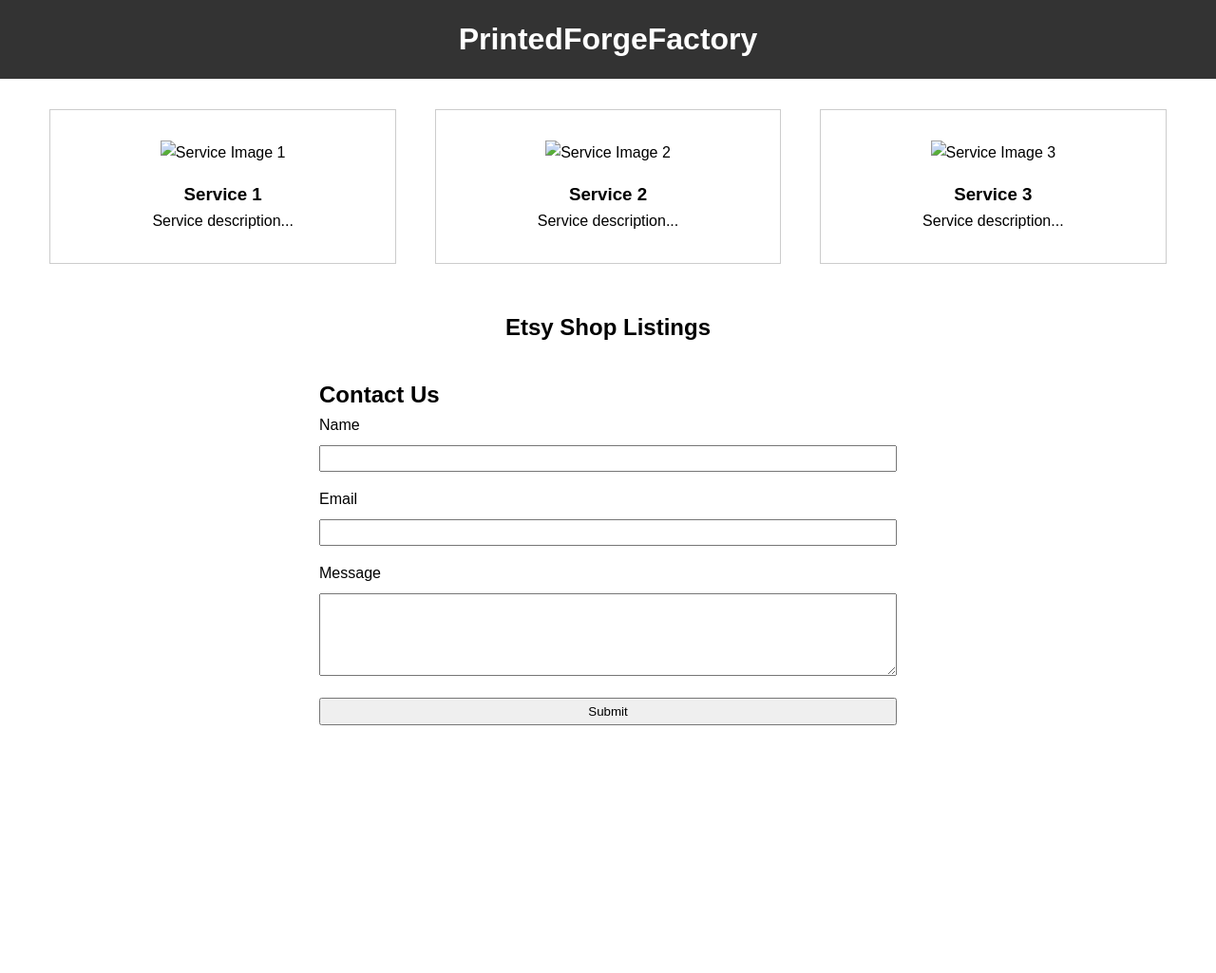
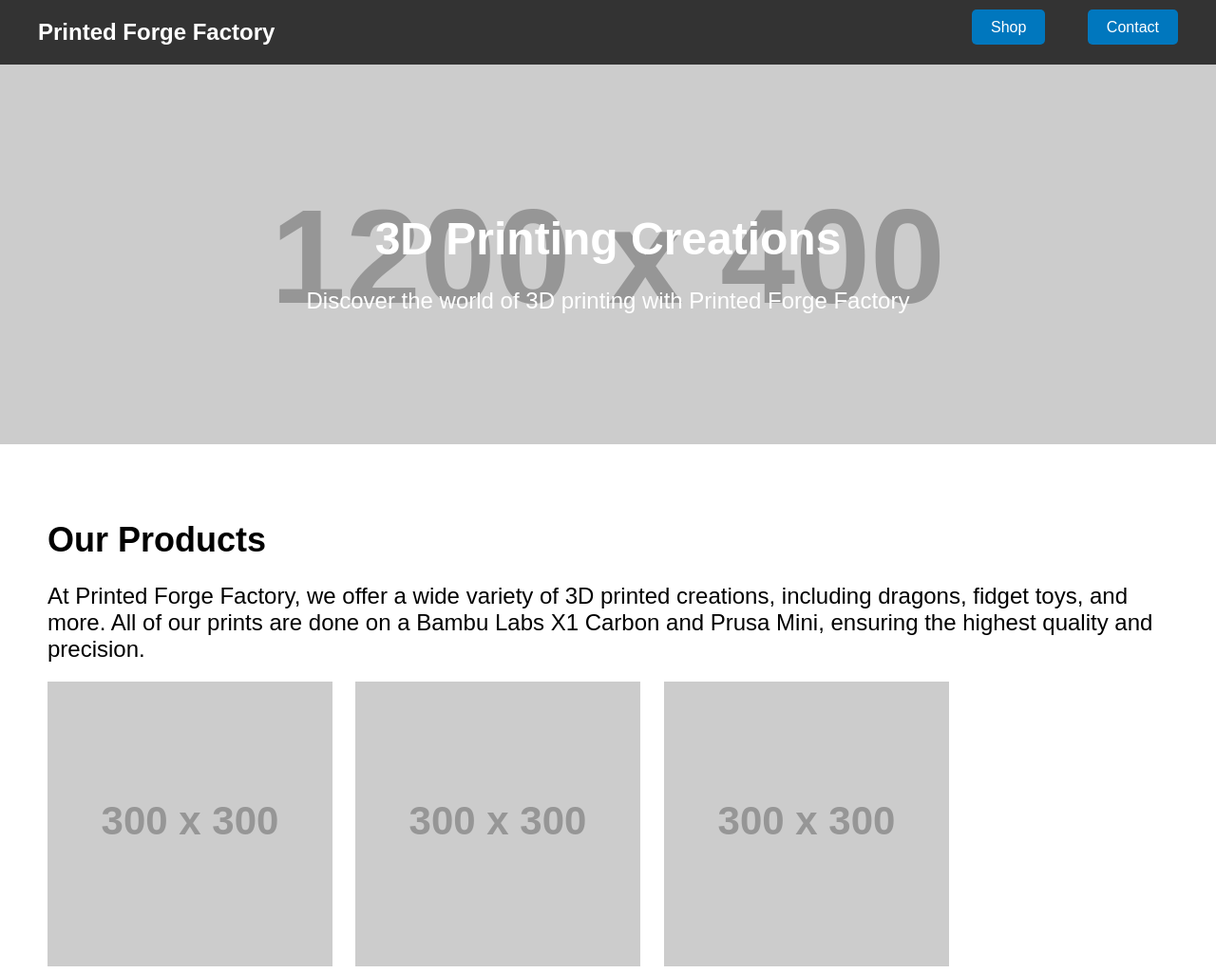
Before and after one commit to Hex-Loothereum/PrintedForgeFactory, a plain HTML site: page index.html in a window 1280 px wide. Shown: the top 1025 px of the page at 95% size. Before the commit the page ends 844 px from the top, so only its background shows below. Drawn offline with Linux system fonts and the light colour scheme; placeholder pictures from the web are drawn by us.

Commit message:
Update index.html

```diff
--- a/index.html
+++ b/index.html
@@ -3,121 +3,173 @@
 <head>
   <meta charset="UTF-8">
   <meta name="viewport" content="width=device-width, initial-scale=1.0">
-    <title>PrintedForgeFactory</title>
+  <title>Printed Forge Factory</title>
   <style>
-        * {
-            margin: 0;
-            padding: 0;
-            box-sizing: border-box;
-        }
     body {
       font-family: Arial, sans-serif;
-            line-height: 1.6;
+      margin: 0;
     }
-        #header {
-            background: #333;
-            color: white;
-            padding: 1rem;
+
+    header {
+      background-color: #333;
+      color: #fff;
+      display: flex;
+      justify-content: space-between;
+      padding: 20px;
     }
-        #header h1 {
+
+    header a {
+      color: #fff;
+      text-decoration: none;
+      margin-left: 20px;
+    }
+
+    #logo {
+      font-size: 24px;
+      font-weight: bold;
+    }
+
+    #shop-button {
+      background-color: #0077be;
+      color: #fff;
+      border: none;
+      padding: 10px 20px;
+      border-radius: 5px;
+      margin-right: 20px;
+      cursor: pointer;
+    }
+
+    #contact-button {
+      background-color: #0077be;
+      color: #fff;
+      border: none;
+      padding: 10px 20px;
+      border-radius: 5px;
+      margin-right: 20px;
+      cursor: pointer;
+    }
+
+    #hero {
+      background-image: url(https://dummyimage.com/1200x400/ccc/fff);
+      background-size: cover;
+      height: 400px;
+      display: flex;
+      align-items: center;
+      justify-content: center;
       text-align: center;
+      color: #fff;
     }
-        #main {
-            padding: 2rem;
+
+    #hero h1 {
+      font-size: 48px;
+      font-weight: bold;
+      margin-bottom: 20px;
     }
-        #services {
+
+    #hero p {
+      font-size: 24px;
+      margin-bottom: 20px;
+    }
+
+    #products {
+      padding: 50px;
+    }
+
+    #products h2 {
+      font-size: 36px;
+      font-weight: bold;
+      margin-bottom: 20px;
+    }
+
+    #products p {
+      font-size: 24px;
+      margin-bottom: 20px;
+    }
+
+    #products img {
+      width: 300px;
+      height: 300px;
+      margin-right: 20px;
+    }
+
+    #contact {
+      background-color: #ccc;
+      padding: 50px;
+    }
+
+    #contact h2 {
+      font-size: 36px;
+      font-weight: bold;
+      margin-bottom: 20px;
+    }
+
+    #contact form {
       display: flex;
-            justify-content: space-around;
-            flex-wrap: wrap;
-            margin-bottom: 2rem;
+      flex-direction: column;
+      max-width: 500px;
+      margin-top: 20px;
     }
-        .service {
-            width: 30%;
-            padding: 2rem;
-            text-align: center;
-            border: 1px solid #ccc;
-            margin-bottom: 1rem;
+
+    #contact input[type="text"],
+    #contact input[type="email"],
+    #contact textarea {
+      margin-bottom: 10px;
+      padding: 10px;
+      border: none;
+      border-radius: 5px;
     }
-        #etsy-shop {
-            display: flex;
-            justify-content: space-around;
-            flex-wrap: wrap;
-            margin-bottom: 2rem;
-        }
-        .etsy-item {
-            width: 30%;
-            padding: 1rem;
-            text-align: center;
-            border: 1px solid #ccc;
-            margin-bottom: 1rem;
-        }
-        img {
-            width: 100%;
-            height: auto;
-            margin-bottom: 1rem;
-        }
-        #contact {
-            width: 50%;
-            margin: 0 auto;
-            margin-bottom: 2rem;
-        }
-        #contact label {
-            display: block;
-            margin-bottom: 0.5rem;
-        }
-        #contact input,
-        #contact textarea {
-            width: 100%;
-            padding: 0.3rem;
-            margin-bottom: 1rem;
+
+    #contact input[type="submit"] {
+      background-color: #0077be;
+      color: #fff;
+      border: none;
+      padding: 10px 20px;
+      border-radius: 5px;
+      margin-top: 10px;
+      cursor: pointer;
     }
   </style>
 </head>
 <body>
-    <header id="header">
-        <h1>PrintedForgeFactory</h1>
+  <header>
+    <a href="#" id="logo">Printed Forge Factory</a>
+    <div>
+      <a
+      <a href="https://www.etsy.com/shop/printedforgefactory" target="_blank" id="shop-button">Shop</a>
+      <a href="#contact" id="contact-button">Contact</a>
+    </div>
   </header>
 
-    <section id="main">
-        <section id="services">
-            <div class="service">
-                <img src="service1.jpg" alt="Service Image 1">
-                <h3>Service 1</h3>
-                <p>Service description...</p>
-            </div>
-            <div class="service">
-                <img src="service2.jpg" alt="Service Image 2">
-                <h3>Service 2</h3>
-                <p>Service description...</p>
-            </div>
-            <div class="service">
-                <img src="service3.jpg" alt="Service Image 3">
-                <h3>Service 3</h3>
-                <p>Service description...</p>
+  <section id="hero">
+    <div>
+      <h1>3D Printing Creations</h1>
+      <p>Discover the world of 3D printing with Printed Forge Factory</p>
     </div>
   </section>
 
-        <section id="etsy-shop">
-            <h2>Etsy Shop Listings</h2>
-            <!-- Embed your Etsy shop listings here -->
+  <section id="products">
+    <div>
+      <h2>Our Products</h2>
+      <p>At Printed Forge Factory, we offer a wide variety of 3D printed creations, including dragons, fidget toys, and more. All of our prints are done on a Bambu Labs X1 Carbon and Prusa Mini, ensuring the highest quality and precision.</p>
+      <div>
+        <img src="https://dummyimage.com/300x300/ccc/fff" alt="3D printed dragon">
+        <img src="https://dummyimage.com/300x300/ccc/fff" alt="3D printed fidget toy">
+        <img src="https://dummyimage.com/300x300/ccc/fff" alt="3D printed object">
+      </div>
+    </div>
   </section>
 
   <section id="contact">
+    <div>
       <h2>Contact Us</h2>
-            <form action="">
-                <label for="name">Name</label>
-                <input type="text" id="name" required>
+      <form action="mailto:youremail@yourdomain.com" method="post">
+        <input type="text" name="name" placeholder="Name" required>
+        <input type="email" name="email" placeholder="Email" required>
+        <textarea name="message" placeholder="Message" required></textarea>
+        <input type="submit" value="Send">
+      </form>
+    </div>
+  </section>
 
-                <label for="email">Email</label>
-                <input type="email" id="
-                email" required>
-
-                <label for="message">Message</label>
-                <textarea id="message" rows="5" required></textarea>
-
-                <input type="submit" value="Submit">
-            </form>
-        </section>
-    </section>
 </body>
 </html>
```
Lines whose indentation alone changed are shown as unchanged.
